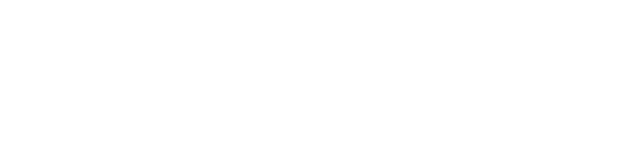
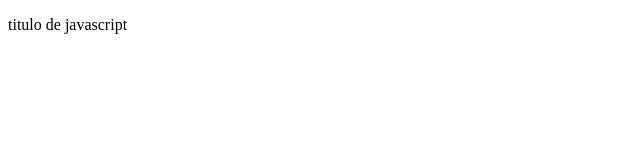
Before and after one commit to camiloordo22vf/camiloordo22vff.github.io, a plain HTML site: page index.html in a window 1280 px wide. Shown: the whole page, without its empty margins (0-640 px from the left). Drawn offline with Linux system fonts and the light colour scheme.

Commit message:
cabios en la rama javascript

```diff
--- a/index.html
+++ b/index.html
@@ -8,7 +8,7 @@
 </head>
 
 <body>
-
+    <p>titulo de javascript</p>
 </body>
 
 </html>
```
